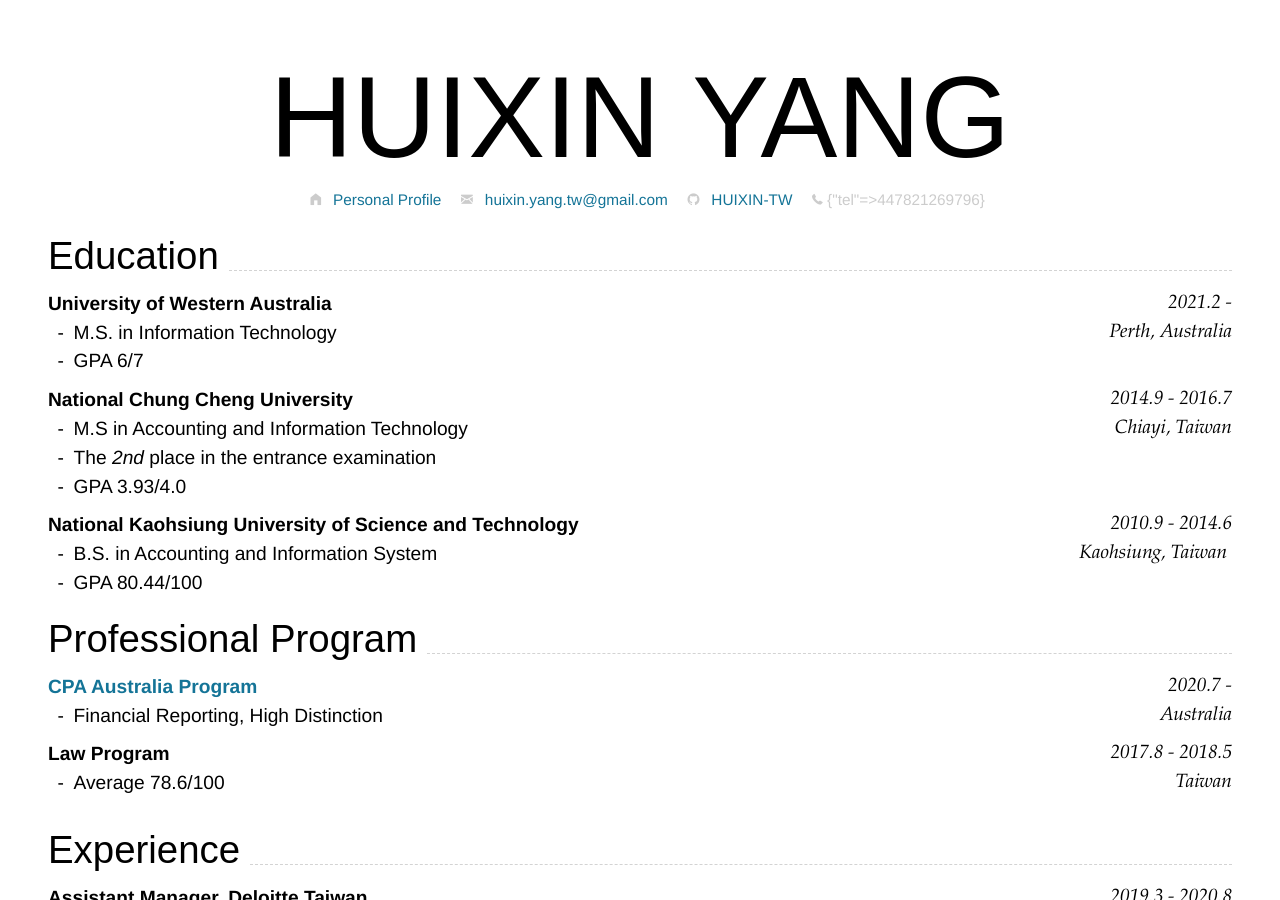
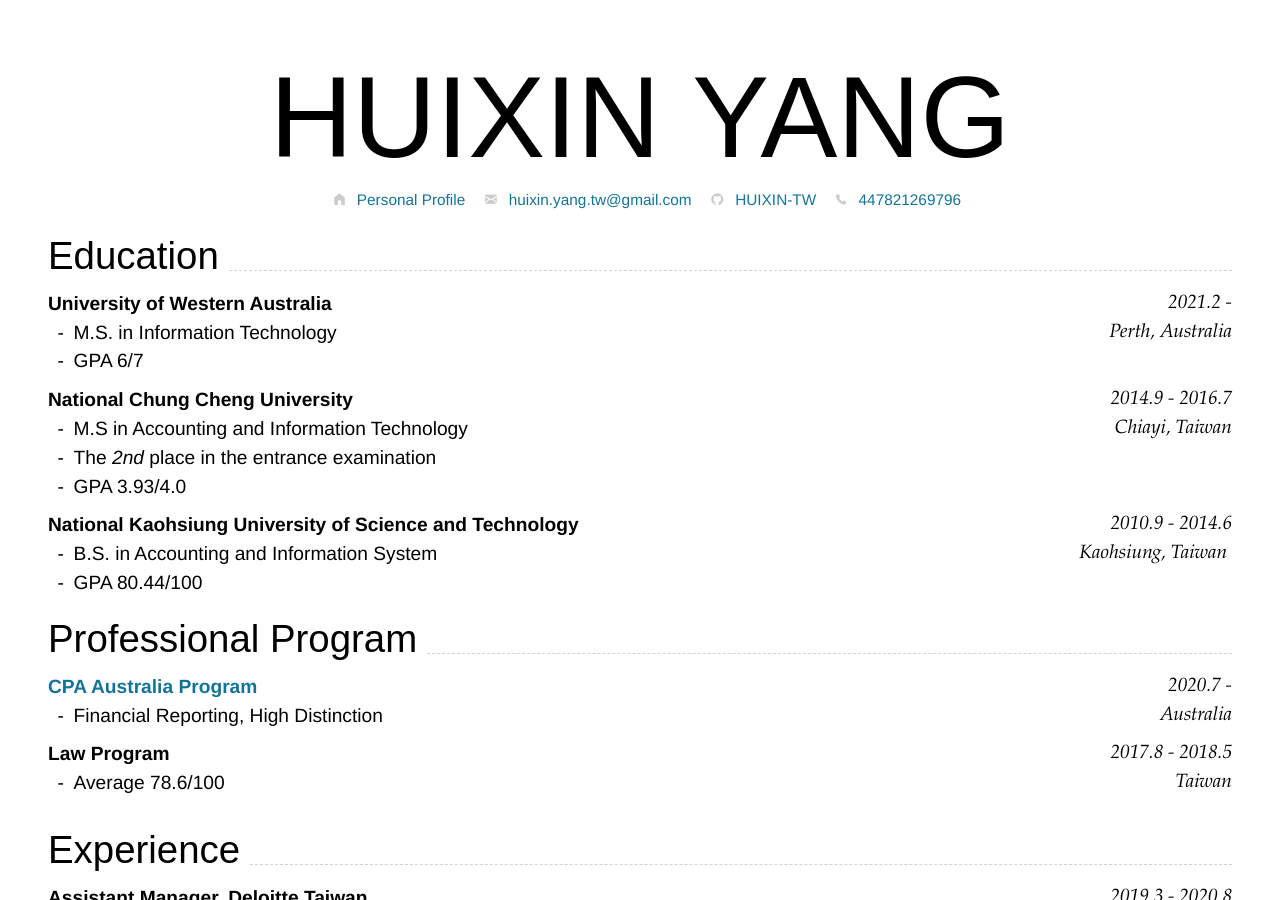
Before and after one commit to HUIXIN-TW/Resume, a Jekyll site: the page built from index.md, in a window 1280 px wide and 900 px high. Built offline with Jekyll 4.4.1, drawn with Linux system fonts in a browser that asks for light colours; nearby versions of some CDN libraries.

Commit message:
update phone

```diff
--- a/_includes/cv-contact.html
+++ b/_includes/cv-contact.html
@@ -17,7 +17,7 @@
 
     {% if page.phone %}
     <i class="fi-telephone" style="margin-left:1em"></i>
-    {{ page.phone }}
+    <a href="{{ page.phone.tel }}" style="margin-left:0.5em">{{ page.phone.text }}</a>
     {% endif %}
 
 </div>
```
Also changed, not shown: index.md (+2 -1 lines).
